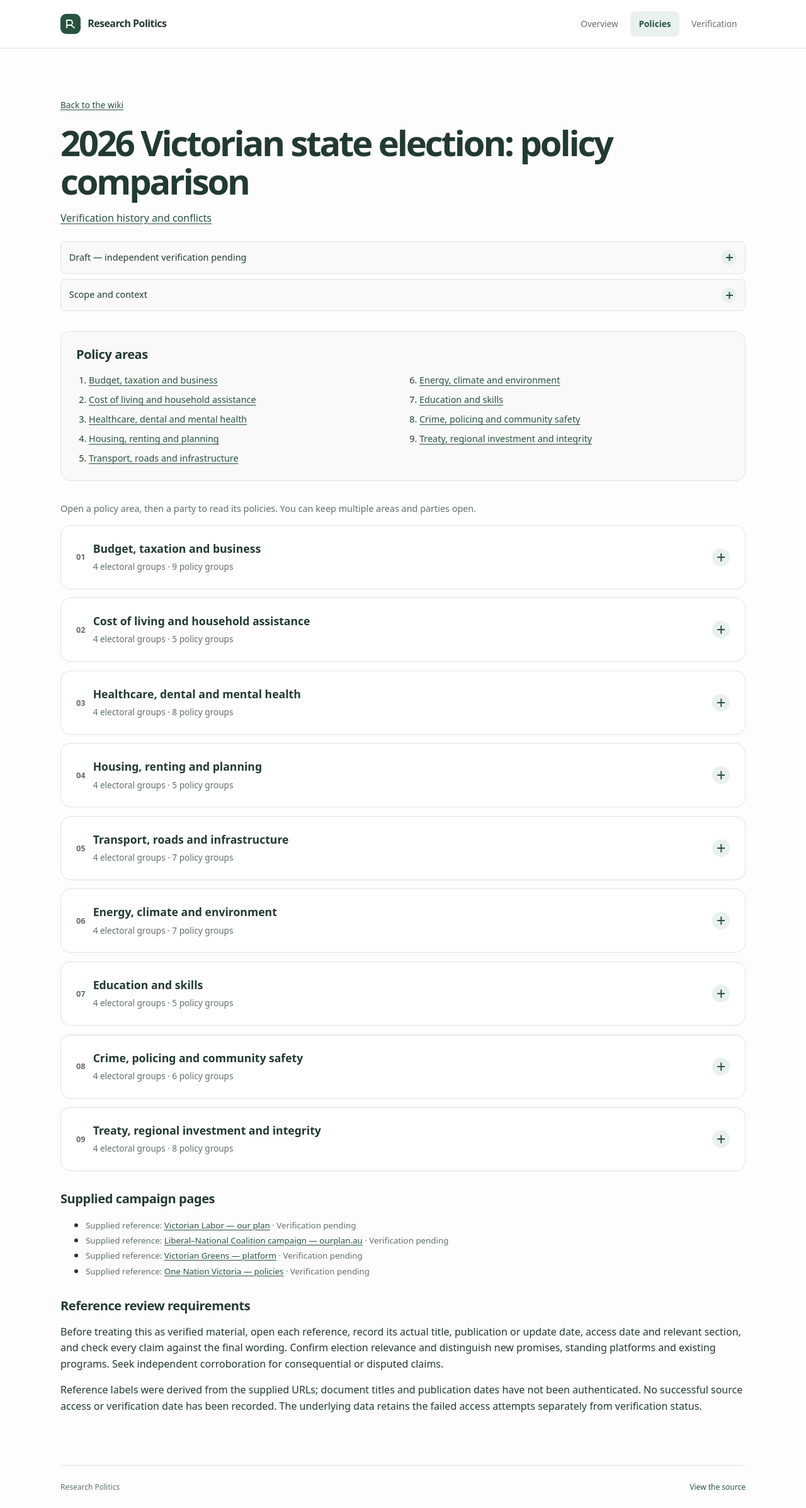
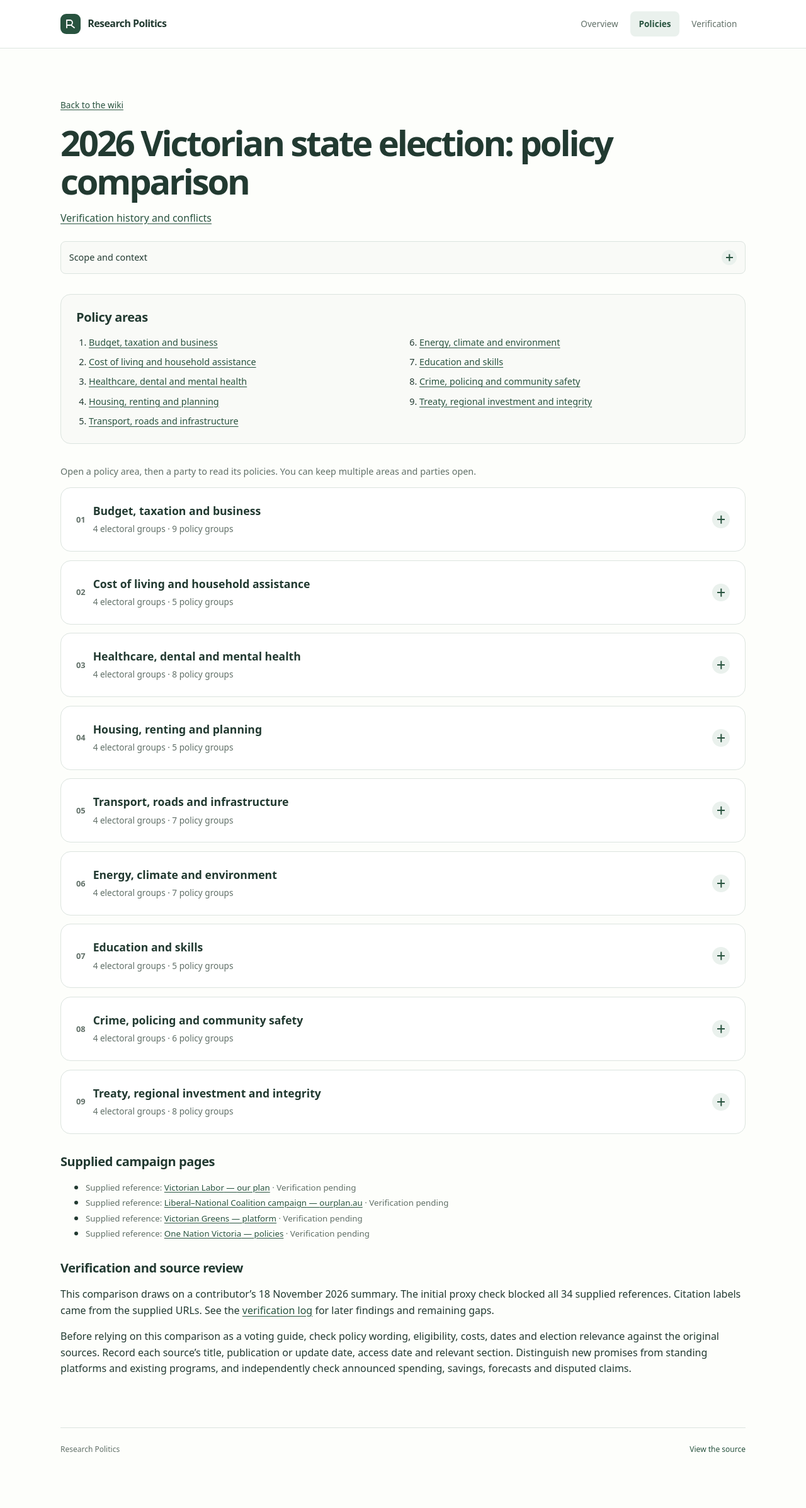
Before and after one commit to adludo/research-politics, a Next.js app: page /elections/victoria-2026 in a window 1280 px wide. Shown: the whole page at 63% size. After the commit the page ends 2335 px from the top, so only its background shows below. Built offline with nearby package versions, Linux system fonts and the light colour scheme.

Commit message:
CHORE: consolidate policy review notes

```diff
--- a/app/elections/victoria-2026/page.tsx
+++ b/app/elections/victoria-2026/page.tsx
@@ -26,24 +26,6 @@ export default function VictorianElection() {
       <h1>2026 Victorian state election: policy comparison</h1>
       <p><Link href="/verification/">Verification history and conflicts</Link></p>
       <div className={styles.context}>
-        <ExpandableSection
-          id="verification-heading"
-          title="Draft — independent verification pending"
-          variant="subtle"
-        >
-          <p>
-            This page organises a user-supplied summary dated 18 November 2026.
-            It has not been independently verified. All 34 supplied references were
-            blocked by the research environment’s proxy (403) on that date.
-            Links are supplied citations, not confirmation of their contents or validity.
-          </p>
-          <p>
-            Policy wording, eligibility, costs, dates and relevance to this election
-            require checking against the underlying documents. Do not rely on this
-            draft as a verified voting guide. Announced expenditure, savings and
-            outcomes are not independently validated costings or forecasts.
-          </p>
-        </ExpandableSection>
         <ExpandableSection id="scope-heading" title="Scope and context" variant="subtle">
           <p>
             The supplied summary gives an election date of 28 November 2026 and covers
@@ -79,20 +61,20 @@ export default function VictorianElection() {
           <li key={id}><Reference sourceId={id} /></li>
         ))}</ul>
       </section>
-      <section aria-labelledby="review-heading">
-        <h2 id="review-heading">Reference review requirements</h2>
+      <section id="verification-heading" aria-labelledby="review-heading">
+        <h2 id="review-heading">Verification and source review</h2>
         <p>
-          Before treating this as verified material, open each reference, record its
-          actual title, publication or update date, access date and relevant section,
-          and check every claim against the final wording. Confirm election relevance
-          and distinguish new promises, standing platforms and existing programs.
-          Seek independent corroboration for consequential or disputed claims.
+          This comparison draws on a contributor’s 18 November 2026 summary.
+          The initial proxy check blocked all 34 supplied references. Citation labels
+          came from the supplied URLs. See the <Link href="/verification/">verification log</Link> for
+          later findings and remaining gaps.
         </p>
         <p>
-          Reference labels were derived from the supplied URLs; document titles and
-          publication dates have not been authenticated. No successful source access
-          or verification date has been recorded. The underlying data retains the
-          failed access attempts separately from verification status.
+          Before relying on this comparison as a voting guide, check policy wording,
+          eligibility, costs, dates and election relevance against the original sources.
+          Record each source’s title, publication or update date, access date and relevant section.
+          Distinguish new promises from standing platforms and existing programs,
+          and independently check announced spending, savings, forecasts and disputed claims.
         </p>
       </section>
     </main>
```
